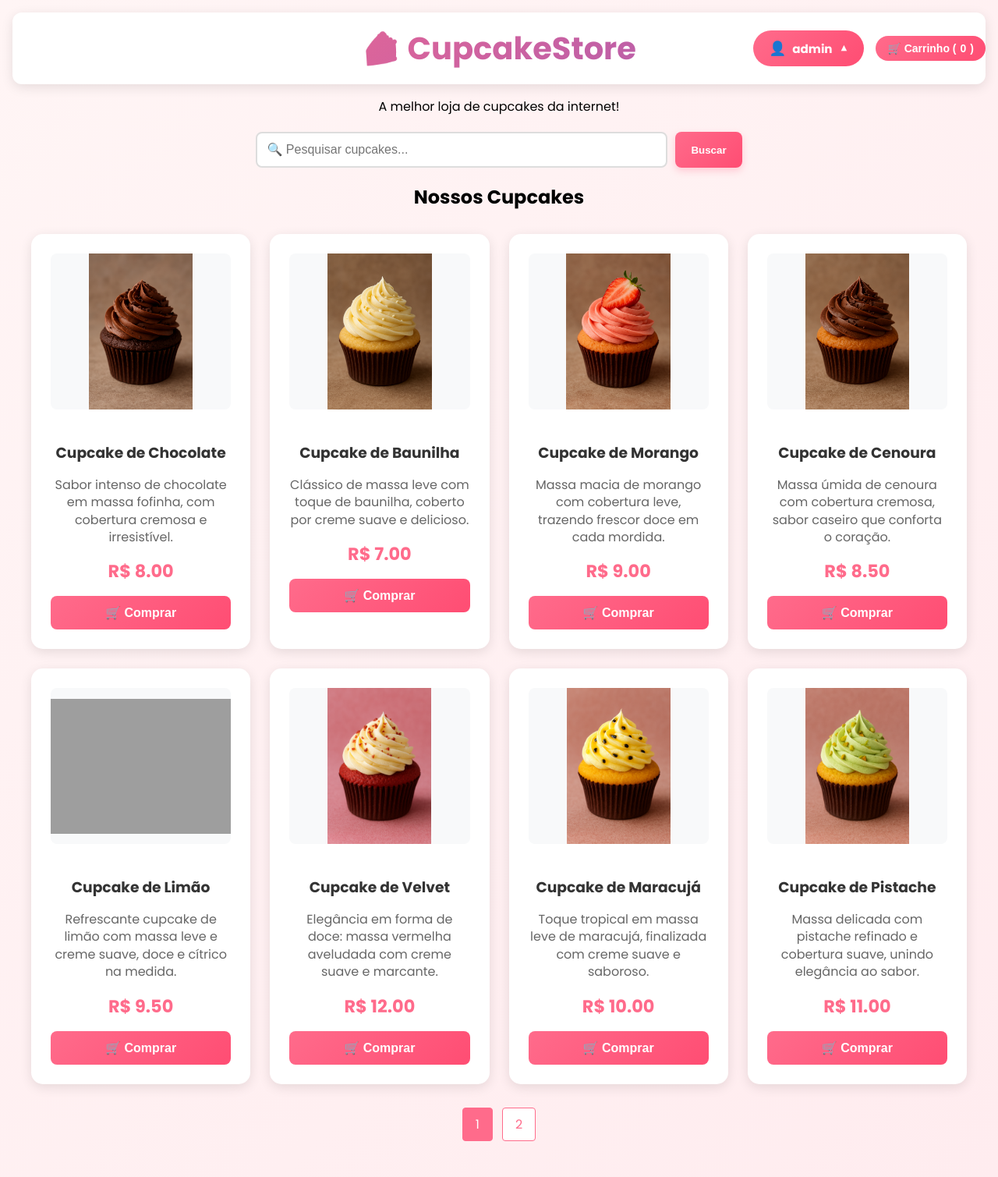
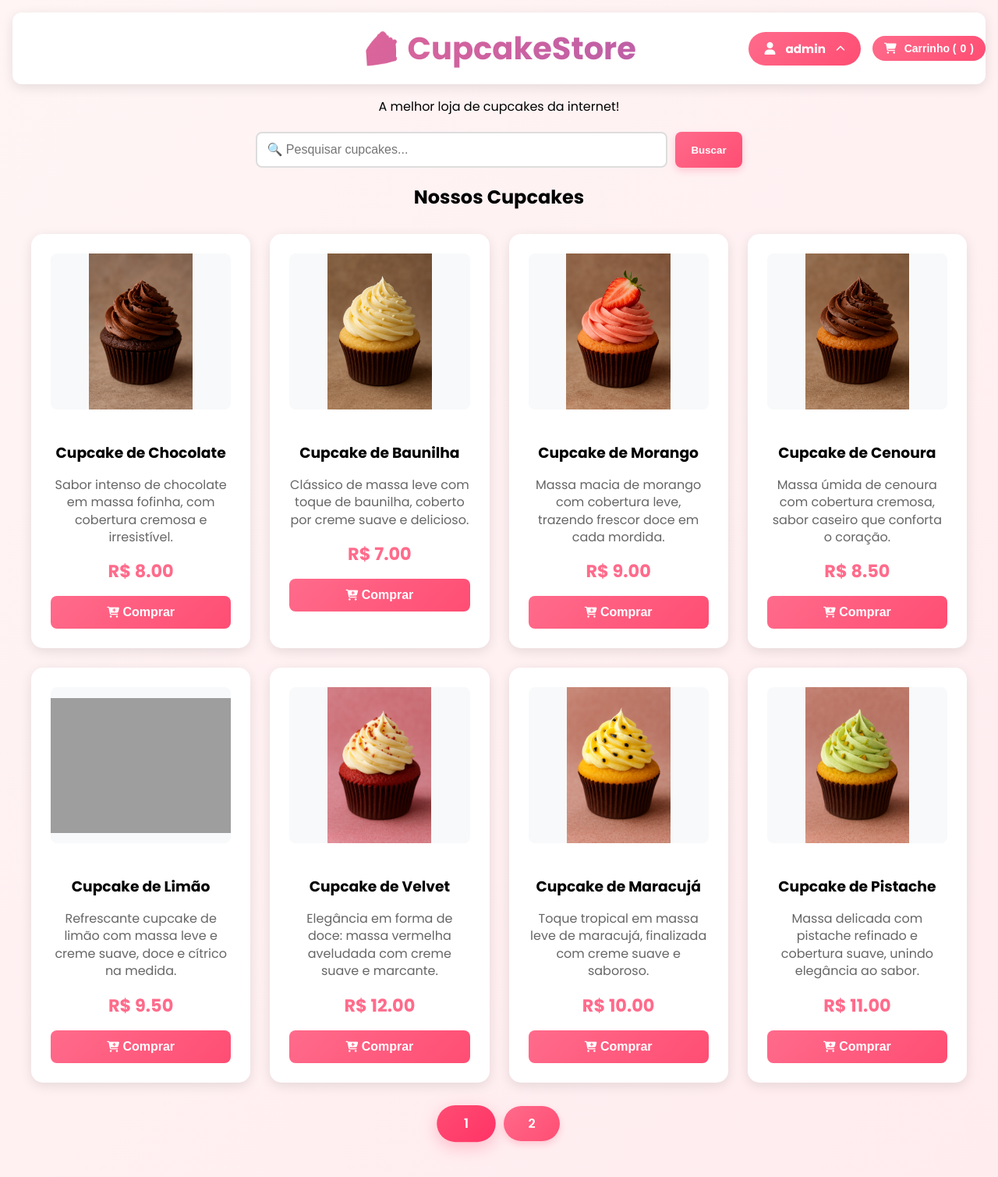
Before and after one commit to SavioSalesSantos/CupcakeStore, a Flask app: page / in a window 1280 px wide. Shown: the whole page at 78% size. Run offline with Flask 3, Linux system fonts and the light colour scheme; a user stored in the database is signed in; data comes from the database, SQL or seed files in the repository; both versions use the stored data as it was after the commit; data that the repository does not hold is empty; some libraries are stand-ins or nearby versions; grey boxes are pictures that could not be loaded.

Commit message:
FINALIZAÇÃO DA PADRONIZAÇÃO DOS BOTÕES

```diff
--- a/frontend/templates/index.html
+++ b/frontend/templates/index.html
@@ -16,7 +16,7 @@
             --secondary: #9b59b6;
             --accent: #27ae60;
             --light: #fff5f5;
-            --dark: #333;
+            --dark: 333;
             --gray: #95a5a6;
             --white: #ffffff;
             --shadow: 0 4px 15px rgba(0, 0, 0, 0.1);
@@ -304,31 +304,57 @@
             background: var(--accent);
         }
 
-        /* Paginação */
+        /* 🔽 PAGINAÇÃO PADRONIZADA */
         .paginacao {
             margin: 30px 0;
             text-align: center;
         }
 
         .paginacao a {
-            display: inline-block;
-            padding: 8px 16px;
+            display: inline-flex;
+            align-items: center;
+            justify-content: center;
+            padding: 10px 16px;
             margin: 0 4px;
-            border: 1px solid var(--primary);
-            border-radius: 4px;
+            border-radius: 25px;
             text-decoration: none;
-            color: var(--primary);
-            background: white;
+            font-weight: 600;
+            transition: all 0.3s ease;
+            min-width: 40px;
+            background: linear-gradient(135deg, var(--primary), var(--primary-dark));
+            color: white;
+            box-shadow: 0 4px 10px rgba(255, 107, 139, 0.3);
         }
 
         .paginacao a:hover {
-            background: var(--primary);
-            color: white;
+            background: linear-gradient(135deg, var(--primary-dark), var(--secondary));
+            transform: translateY(-2px);
+            box-shadow: 0 6px 20px rgba(255, 107, 139, 0.4);
         }
 
         .paginacao a.ativa {
-            background: var(--primary);
-            color: white;
+            background: linear-gradient(135deg, #ff4d73, #ff3366) !important;
+            transform: scale(1.05);
+            box-shadow: 0 6px 20px rgba(255, 107, 139, 0.4) !important;
+        }
+
+        /* 🔽 SETAS DE NAVEGAÇÃO (se houver) */
+        .paginacao .seta {
+            padding: 10px 14px;
+        }
+
+        .paginacao .seta i {
+            font-size: 14px;
+        }
+
+        /* 🔽 RESPONSIVIDADE */
+        @media (max-width: 768px) {
+            .paginacao a {
+                padding: 8px 12px;
+                min-width: 35px;
+                font-size: 14px;
+                margin: 0 2px;
+            }
         }
 
         /* Notificações */
@@ -423,6 +449,117 @@
                 grid-template-columns: 1fr;
             }
         }
+
+        /* 1. MENU DROPDOWN ROSA COM ÍCONES BRANCOS */
+        .dropdown-content {
+            background: linear-gradient(135deg, var(--primary), var(--primary-dark)) !important;
+            border: none;
+            border-radius: 0 0 12px 12px;
+        }
+
+        .dropdown-item {
+            color: white !important;
+            border-bottom: 1px solid rgba(255, 255, 255, 0.2) !important;
+        }
+
+        .dropdown-item:hover {
+            background: linear-gradient(135deg, var(--primary-dark), var(--secondary)) !important;
+            color: white !important;
+        }
+
+        .dropdown-item i {
+            color: white !important;
+        }
+
+        /* 2. ÍCONES BRANCOS PARA TODOS OS BOTÕES */
+        .auth-buttons a i,
+        .carrinho-info button i,
+        .produto button i,
+        .user-info button i {
+            color: white !important;
+            font-size: 14px;
+        }
+
+        /* 3. GARANTE ÍCONES DURANTE ANIMAÇÕES */
+        .produto button.carregando i,
+        .produto button.adicionado i {
+            color: white !important;
+        }
+
+        /* 4. MELHORIA VISUAL NO DROPDOWN */
+        .user-menu:hover .user-trigger {
+            border-radius: 25px 25px 0 0;
+            margin-bottom: -1px;
+        }
+
+        .dropdown-content {
+            border-radius: 0 0 15px 15px;
+        }
+
+        /* Ícones do user trigger */
+        .user-trigger .fa-user {
+            color: white !important;
+            font-size: 16px;
+            margin-right: 5px;
+        }
+
+        .user-trigger .fa-chevron-down {
+            color: white !important;
+            font-size: 12px;
+            margin-left: 5px;
+            transition: transform 0.3s ease;
+        }
+
+        .user-trigger .fa-chevron-down {
+            color: white !important;
+            font-size: 12px;
+            margin-left: 5px;
+            transition: transform 0.3s ease;
+            transform: rotate(180deg);
+        }
+
+        .user-menu:hover .fa-chevron-down {
+            transform: rotate(0deg);
+        }
+
+        .user-menu .fa-chevron-down {
+            transition: transform 0.3s ease;
+        }
+
+        /* Ícones do carrinho em todas as situações */
+        .carrinho-info button i,
+        .user-info button i,
+        .auth-buttons button i {
+            color: white !important;
+            font-size: 14px;
+            margin-right: 5px;
+        }
+
+        /* Remove qualquer estilo de emoji antigo */
+        .user-avatar,
+        .dropdown-arrow {
+            display: none;
+        }
+
+        .nenhum-resultado .btn-padrao {
+            margin-top: 15px;
+            display: inline-flex;
+            align-items: center;
+            gap: 0.5rem;
+            padding: 12px 24px;
+            border-radius: 25px;
+            text-decoration: none;
+            font-weight: 600;
+            background: linear-gradient(135deg, #ff6b8b, #ff4d73);
+            color: white;
+            box-shadow: 0 4px 10px rgba(255, 107, 139, 0.3);
+        }
+
+        .nenhum-resultado .btn-padrao:hover {
+            background: linear-gradient(135deg, #ff4d73, #9b59b6);
+            transform: translateY(-2px);
+            box-shadow: 0 6px 20px rgba(255, 107, 139, 0.4);
+        }
     </style>
 </head>
 
@@ -437,34 +574,42 @@
                 <div class="user-info">
                     <div class="user-menu">
                         <div class="user-trigger">
-                            <span class="user-avatar">👤</span>
+                            <i class="fas fa-user"></i>
                             <span class="user-name">{{ session['username'] }}</span>
-                            <span class="dropdown-arrow">▼</span>
+                            <i class="fas fa-chevron-down"></i>
                         </div>
                         <div class="dropdown-content">
                             <a href="{{ url_for('meus_pedidos') }}" class="dropdown-item">
-                                <span class="item-icon">📦</span>
+                                <i class="fas fa-clipboard-list"></i>
                                 Meus Pedidos
                             </a>
                             {% if is_admin() %}
                             <a href="{{ url_for('admin_dashboard') }}" class="dropdown-item">
-                                <span class="item-icon">👑</span>
+                                <i class="fas fa-crown"></i>
                                 Menu Admin
                             </a>
                             {% endif %}
                             <a href="{{ url_for('logout') }}" class="dropdown-item">
-                                <span class="item-icon">🚪</span>
+                                <i class="fas fa-sign-out-alt"></i>
                                 Sair
                             </a>
                         </div>
                     </div>
-                    <button onclick="verCarrinho()">🛒 Carrinho (<span id="contador-carrinho">0</span>)</button>
+                    <button onclick="verCarrinho()">
+                        <i class="fas fa-shopping-cart"></i> Carrinho (<span id="contador-carrinho">0</span>)
+                    </button>
                 </div>
                 {% else %}
                 <div class="auth-buttons">
-                    <a href="{{ url_for('login') }}" class="btn-login">🔑 Login</a>
-                    <a href="{{ url_for('register') }}" class="btn-register">📝 Cadastrar</a>
-                    <button onclick="verCarrinho()">🛒 Carrinho (<span id="contador-carrinho">0</span>)</button>
+                    <a href="{{ url_for('login') }}" class="btn-login">
+                        <i class="fas fa-sign-in-alt"></i> Login
+                    </a>
+                    <a href="{{ url_for('register') }}" class="btn-register">
+                        <i class="fas fa-user-plus"></i> Cadastrar
+                    </a>
+                    <button onclick="verCarrinho()">
+                        <i class="fas fa-shopping-cart"></i> Carrinho (<span id="contador-carrinho">0</span>)
+                    </button>
                 </div>
                 {% endif %}
             </div>
@@ -500,7 +645,9 @@
                     <h3>{{ produto['nome'] }}</h3>
                     <p class="descricao">{{ produto['descricao'] }}</p>
                     <p class="preco">R$ {{ "%.2f"|format(produto['preco']) }}</p>
-                    <button onclick="comprar({{ produto['id'] }}, '{{ produto['nome'] }}', this)">🛒 Comprar</button>
+                    <button onclick="comprar({{ produto['id'] }}, '{{ produto['nome'] }}', this)">
+                        <i class="fas fa-cart-plus"></i> Comprar
+                    </button>
                 </div>
                 {% endfor %}
             </div>
@@ -519,11 +666,13 @@
             {% else %}
             <div class="nenhum-resultado">
                 {% if termo_pesquisa %}
-                <h3>😢 Nenhum cupcake encontrado</h3>
+                <h3>Nenhum cupcake encontrado 😢</h3>
                 <p>Não encontramos resultados para "<strong>{{ termo_pesquisa }}</strong>"</p>
-                <a href="{{ url_for('home') }}" class="btn-comprar" style="margin-top: 15px;">Ver Todos os Cupcakes</a>
+                <a href="{{ url_for('home') }}" class="btn-padrao" style="margin-top: 15px;">
+                    <i class="fas fa-store"></i> Ver Todos os Cupcakes
+                </a>
                 {% else %}
-                <h3>😢 Nenhum produto disponível</h3>
+                <h3> Nenhum produto disponível 😢 </h3>
                 <p>Volte em breve para conhecer nossos cupcakes!</p>
                 {% endif %}
             </div>
@@ -570,10 +719,11 @@
         function comprar(idProduto, nomeProduto, element) {
             const botao = element;
             const retangulo = botao.getBoundingClientRect();
+            const iconHtml = '<i class="fas fa-cart-plus"></i> '; // 👈 Guarda o ícone
 
             // Animação no botão
             botao.classList.add('carregando');
-            botao.textContent = 'Adicionando...';
+            botao.innerHTML = iconHtml + 'Adicionando...'; // 👈 Mantém o ícone
 
             // Tocar som
             tocarSomCaixa();
@@ -584,8 +734,8 @@
                         // Animações de sucesso
                         botao.classList.remove('carregando');
                         botao.classList.add('adicionado');
-                        botao.textContent = 'Adicionado!';
-                        botao.style.backgroundColor = '#27ae60'; // Verde
+                        botao.innerHTML = iconHtml + 'Adicionado!'; // 👈 Mantém o ícone
+                        botao.style.backgroundColor = '#27ae60';
 
                         atualizarContadorCarrinho();
                         mostrarNotificacao(
@@ -597,7 +747,7 @@
                         // Volta ao normal após 2 segundos
                         setTimeout(() => {
                             botao.classList.remove('adicionado');
-                            botao.textContent = '🛒 Comprar';
+                            botao.innerHTML = iconHtml + 'Comprar'; // 👈 Mantém o ícone
                             botao.style.backgroundColor = '';
                         }, 2000);
                     }
@@ -605,9 +755,9 @@
                 .catch(error => {
                     console.error('Erro:', error);
                     botao.classList.remove('carregando');
-                    botao.textContent = '🛒 Tentar Novamente';
+                    botao.innerHTML = iconHtml + 'Tentar Novamente'; // 👈 Mantém o ícone
                     setTimeout(() => {
-                        botao.textContent = '🛒 Comprar';
+                        botao.innerHTML = iconHtml + 'Comprar'; // 👈 Mantém o ícone
                     }, 2000);
 
                     mostrarNotificacao(
```
Also changed, not shown: frontend/templates/meus_pedidos.html (+33 -4 lines), database/cupcakes.db.
